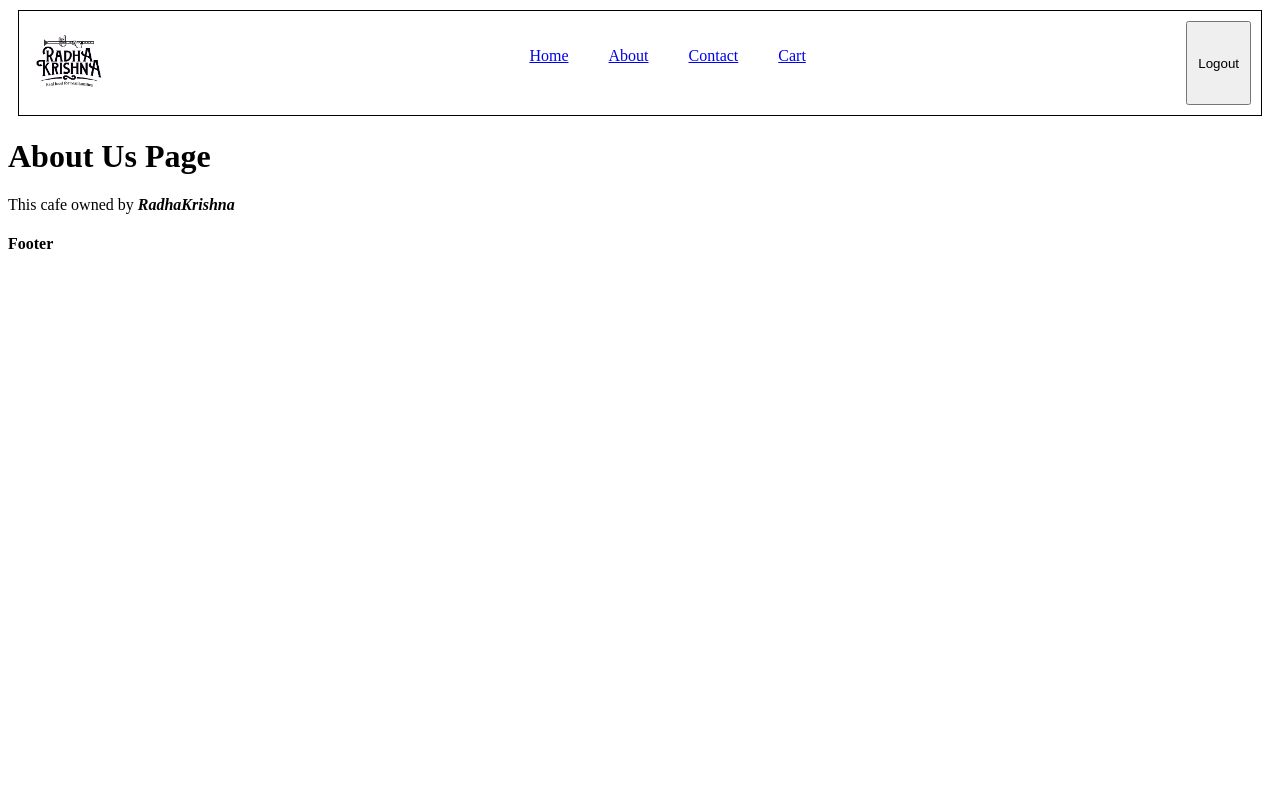
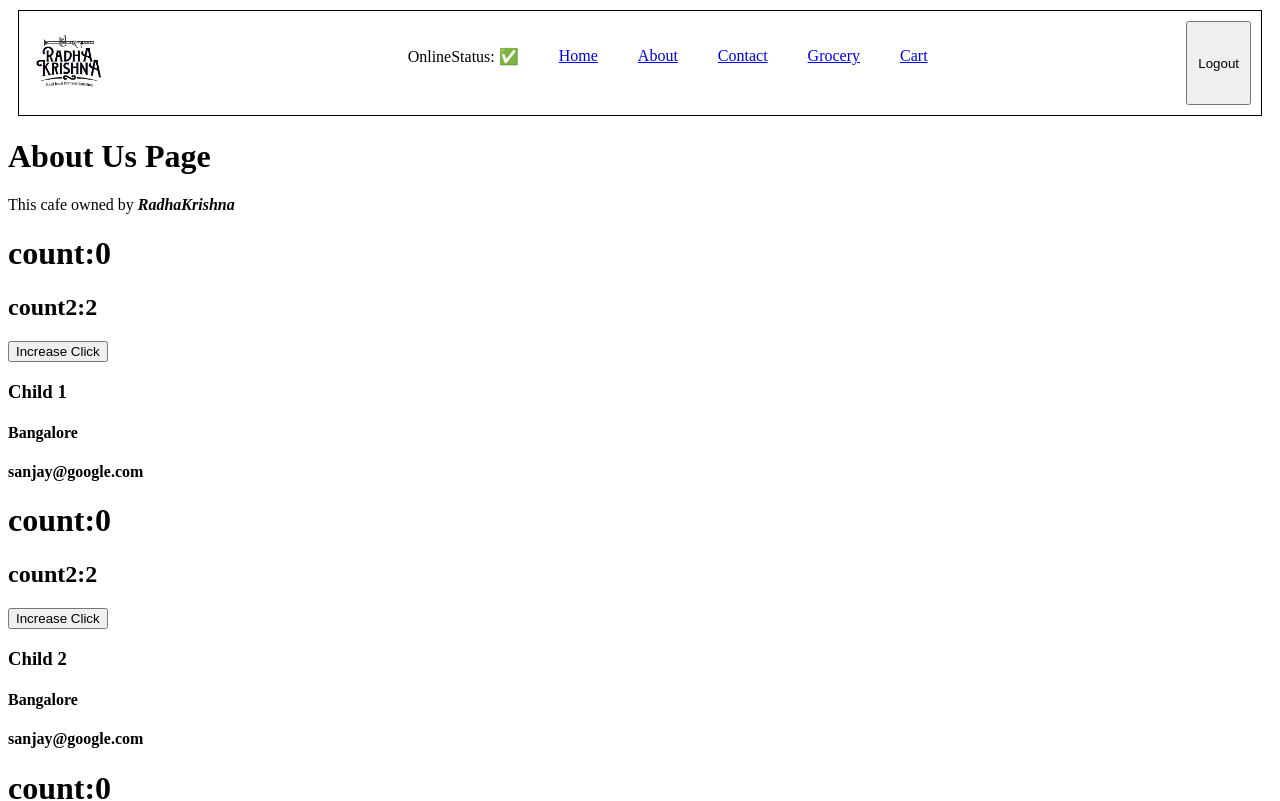
Before and after one commit to Sanjay-M-D/React-Basics, a React (Vite) app: page /about in a window 1280 px wide. Shown: the top 801 px of the page. Built offline with nearby package versions, Linux system fonts and the light colour scheme.

Commit message:
Code optimization

```diff
--- a/src/App.js
+++ b/src/App.js
@@ -1,13 +1,23 @@
-import React from "react";
+import React, { lazy, Suspense } from "react";
 import ReactDOM from "react-dom/client";
 import HeaderComponent from "./components/Header";
 import BodyComponent from "./components/Body";
 import FooterComponent from "./components/Footer";
 import { createBrowserRouter, RouterProvider, Outlet } from "react-router-dom";
-import AboutComponent from "./components/About";
+import AboutClass from "./components/About";
 import ErrorComponent from "./components/Error";
 import ContactComponent from "./components/Contact";
 import RestaurantMenuComponent from "./components/RestaurantMenu";
+import ShimmerComponent from "./components/Shimmer";
+// import GroceryComponent from "./components/Grocery";
+
+// Chunking
+// Code splitting
+//Dynamic Bundling
+// lazy Loading
+// Dynamic Import
+
+const Grocery = lazy(() => import("./components/Grocery"));
 
 const AppLayout = () => (
   <>
@@ -29,11 +39,19 @@ const appRouter = createBrowserRouter([
       },
       {
         path: "/about",
-        element: <AboutComponent />,
+        element: <AboutClass />,
       },
       {
         path: "/contact",
         element: <ContactComponent />,
+      },
+      {
+        path: "/grocery",
+        element: (
+          <Suspense fallback={<ShimmerComponent />}>
+            <Grocery />
+          </Suspense>
+        ),
       },
       {
         path: "/restaurants/:resId",
--- a/src/components/About.js
+++ b/src/components/About.js
@@ -1,4 +1,20 @@
-const AboutComponent = () => {
+import { Component } from "react";
+import UserClass from "./UserClass";
+
+class AboutClass extends Component {
+  constructor(props) {
+    super(props);
+
+    console.log("Parent Constructor...!");
+  }
+
+  componentDidMount() {
+    console.log("Parent ComponentDidMount...!");
+  }
+
+  render() {
+    console.log("Parent Render....!");
+
     return (
       <div>
         <h1>About Us Page</h1>
@@ -9,8 +25,25 @@ const AboutComponent = () => {
             <i>RadhaKrishna</i>
           </b>
         </p>
+
+        <UserClass
+          name={"Child 1"}
+          location={"Bangalore"}
+          email={"sanjay@google.com"}
+        />
+        <UserClass
+          name={"Child 2"}
+          location={"Bangalore"}
+          email={"sanjay@google.com"}
+        />
+        <UserClass
+          name={"Child 3"}
+          location={"Bangalore"}
+          email={"sanjay@google.com"}
+        />
       </div>
     );
-};
+  }
+}
 
-export default AboutComponent;
+export default AboutClass;
--- a/src/components/Body.js
+++ b/src/components/Body.js
@@ -2,6 +2,7 @@ import RestaurantCard from "./RestaurantCard";
 import ShimmerComponent from "./Shimmer";
 import { useEffect, useState } from "react";
 import { Link } from "react-router-dom";
+import useOnlineStatus from "../utils/useOnlineStatus";
 
 function filterData(searchText, allRestaurants) {
   const filteredData = allRestaurants.filter((restaurant) =>
@@ -33,6 +34,16 @@ const BodyComponent = () => {
     );
     setFilteredRestaurants(
       json?.data?.cards[2]?.card?.card?.gridElements?.infoWithStyle?.restaurants
+    );
+  }
+
+  const onlineStatus = useOnlineStatus();
+
+  if (onlineStatus === false) {
+    return (
+      <h1>
+        Look's like you're offline!! Please check your Internet Connection!{" "}
+      </h1>
     );
   }
 
--- /dev/null
+++ b/src/components/Grocery.js
@@ -0,0 +1,10 @@
+const GroceryComponent = () => {
+  return (
+    <h1>
+      Our Grocery online store,and we have a lot of sub components inside this
+      web page!!!
+    </h1>
+  );
+};
+
+export default GroceryComponent;
--- a/src/components/Header.js
+++ b/src/components/Header.js
@@ -1,6 +1,7 @@
 import Logo from "../assets/img/RadhaKrishna Logo.png";
 import { useState } from "react";
 import { Link } from "react-router-dom";
+import useOnlineStatus from "../utils/useOnlineStatus";
 
 export const TitleComponent = () => (
   <Link to="/">
@@ -10,11 +11,15 @@ export const TitleComponent = () => (
 
 const HeaderComponent = () => {
   const [isLoggedIn, setIsLoggedIn] = useState(false);
+
+  const onlineStatus = useOnlineStatus();
+
   return (
     <div className="header">
       <TitleComponent />
       <div className="nav-items">
         <ul>
+          <li>OnlineStatus: {onlineStatus ? "✅" : "🔴"}</li>
           <li>
             <Link to="/">Home</Link>
           </li>
@@ -23,6 +28,9 @@ const HeaderComponent = () => {
           </li>
           <li>
             <Link to="/contact">Contact</Link>
+          </li>
+          <li>
+            <Link to="/grocery">Grocery</Link>
           </li>
           <li>
             <Link to="/cart">Cart</Link>
--- a/src/components/RestaurantMenu.js
+++ b/src/components/RestaurantMenu.js
@@ -1,23 +1,12 @@
-import { useEffect, useState } from "react";
 import { useParams } from "react-router-dom";
-import { MENU_API_URL } from "../utils/constants";
 import ShimmerComponent from "./Shimmer";
+import useRestaurantMenu from "../utils/useRestaurantMenu";
 
 const RestaurantMenuComponent = () => {
-  const [resInfo, setResInfo] = useState(null);
   const { resId } = useParams();
   // console.log(resId);
 
-  useEffect(() => {
-    fetchMenu();
-  }, []);
-
-  const fetchMenu = async () => {
-    const data = await fetch(MENU_API_URL + resId);
-    const json = await data.json();
-    // console.log(json.data);
-    setResInfo(json.data);
-  };
+  const resInfo = useRestaurantMenu(resId);
 
   if (resInfo === null) {
     return <ShimmerComponent />;
--- /dev/null
+++ b/src/components/UserClass.js
@@ -0,0 +1,47 @@
+import React from "react";
+
+class UserClass extends React.Component {
+  constructor(props) {
+    super(props);
+    this.state = {
+      count: 0,
+      count2: 2,
+    };
+
+    // console.log(props);
+
+    console.log(this.props.name + "Constructor...!");
+  }
+
+  componentDidMount() {
+    console.log(this.props.name + " ComponentDidMount...!");
+  }
+
+  render() {
+    const { name, location, email } = this.props;
+    const { count, count2 } = this.state;
+
+    console.log(name + " Render...!");
+
+    return (
+      <div>
+        <h1>count:{count}</h1>
+        <h2>count2:{count2}</h2>
+        <button
+          onClick={() => {
+            this.setState({
+              count: this.state.count + 1,
+            });
+          }}
+        >
+          Increase Click
+        </button>
+        <h3>{name}</h3>
+        <h4>{location}</h4>
+        <h4>{email}</h4>
+      </div>
+    );
+  }
+}
+
+export default UserClass;
--- /dev/null
+++ b/src/utils/useOnlineStatus.js
@@ -0,0 +1,22 @@
+const { useEffect, useState } = require("react");
+
+const useOnlineStatus = () => {
+  // Check the client is online or offline
+
+  const [onlineStatus, setOnlineStatus] = useState(true);
+
+  useEffect(() => {
+    window.addEventListener("offline", () => {
+      setOnlineStatus(false);
+    });
+
+    window.addEventListener("online", () => {
+      setOnlineStatus(true);
+    });
+  }, []);
+
+  // returns boolean value
+  return onlineStatus;
+};
+
+export default useOnlineStatus;
--- /dev/null
+++ b/src/utils/useRestaurantMenu.js
@@ -0,0 +1,21 @@
+import { useEffect, useState } from "react";
+import { MENU_API_URL } from "./constants";
+
+const useRestaurantMenu = (resId) => {
+  const [resInfo, setResInfo] = useState(null);
+
+  useEffect(() => {
+    // Api call
+    fetchData();
+  }, []);
+
+  const fetchData = async () => {
+    const data = await fetch(MENU_API_URL + resId);
+    const json = await data.json();
+    setResInfo(json.data);
+  };
+
+  return resInfo;
+};
+
+export default useRestaurantMenu;
```
Lines whose indentation alone changed are shown as unchanged.
